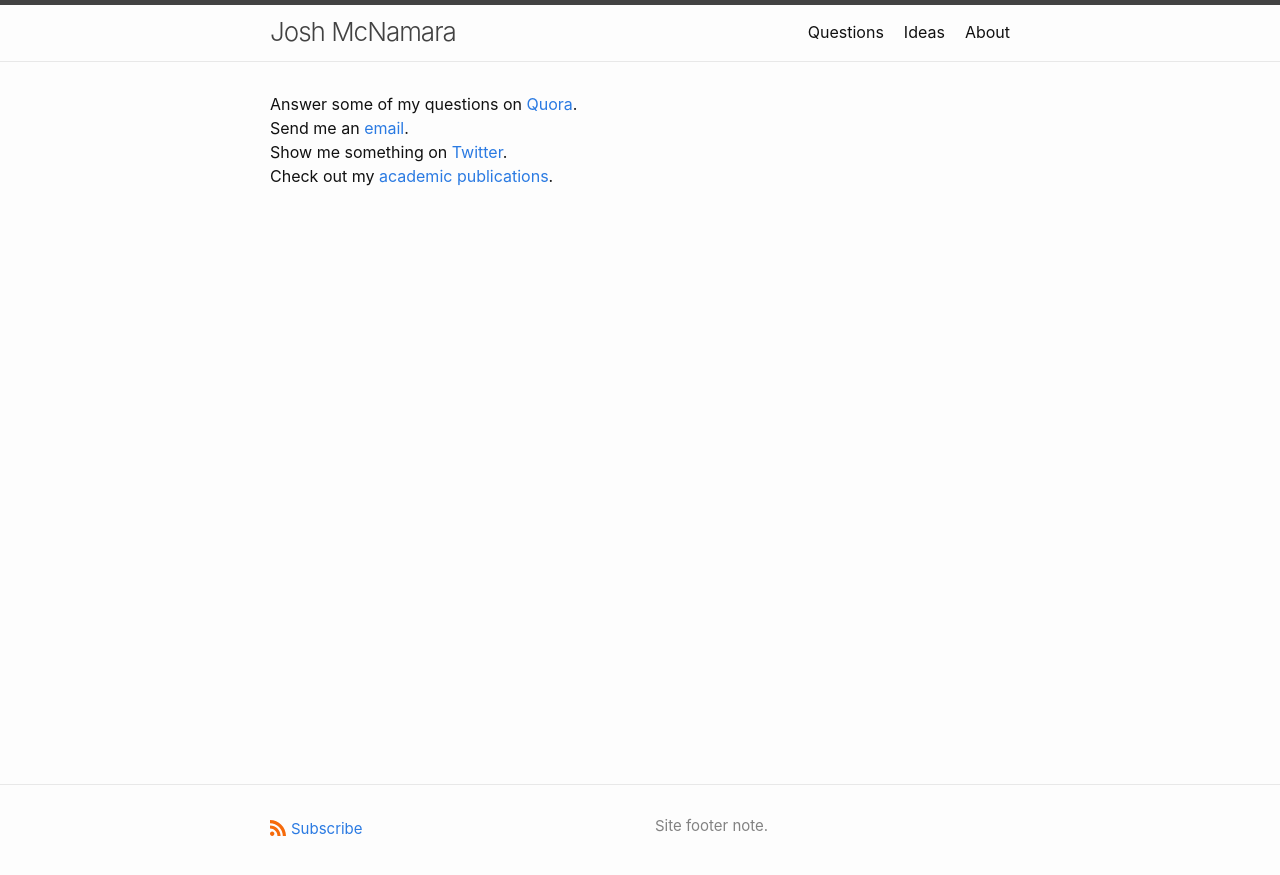
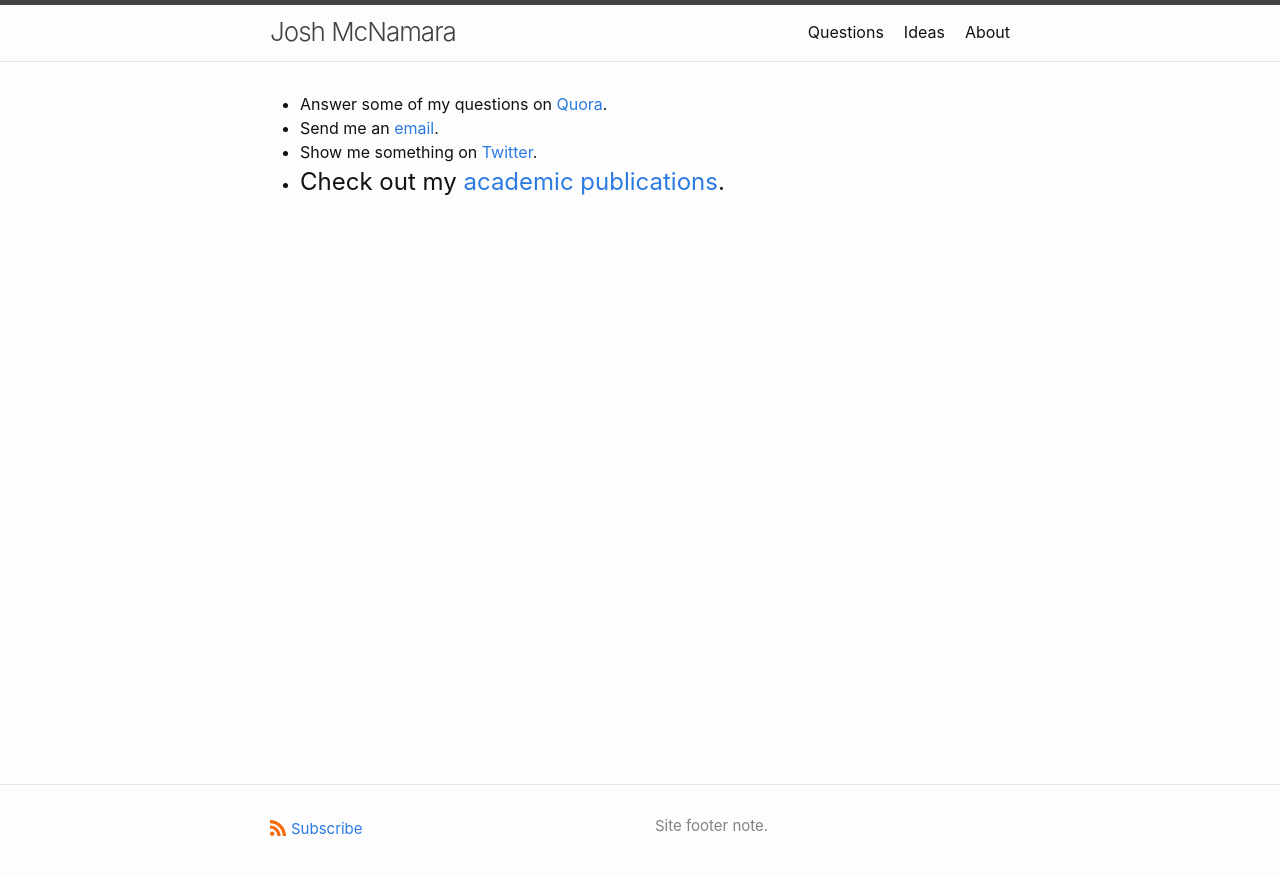
Before and after one commit to J-McNamara/j-mcnamara.github.io, a Jekyll site: the page built from index.md, in a window 1280 px wide. Shown: the top 875 px of the page. Built offline with Jekyll 4.4.1, drawn with Linux system fonts in a browser that asks for light colours.

```diff
--- a/index.md
+++ b/index.md
@@ -9,7 +9,8 @@ permalink:
 comments: true
 ---
 
-Answer some of my questions on [Quora](https://www.quora.com/profile/Josh-McNamara/questions).
-Send me an [email](mailto:mcnamara.website.contact@gmail.com).
-Show me something on [Twitter](https://twitter.com/joshtmcnamara).
-Check out my [academic publications](https://scholar.google.com/citations?user=sDR-KfQAAAAJ&hl=en).
+- Answer some of my questions on [Quora](https://www.quora.com/profile/Josh-McNamara/questions).
+- Send me an [email](mailto:mcnamara.website.contact@gmail.com).
+- Show me something on [Twitter](https://twitter.com/joshtmcnamara).
+- Check out my [academic publications](https://scholar.google.com/citations?user=sDR-KfQAAAAJ&hl=en).
+---
```
